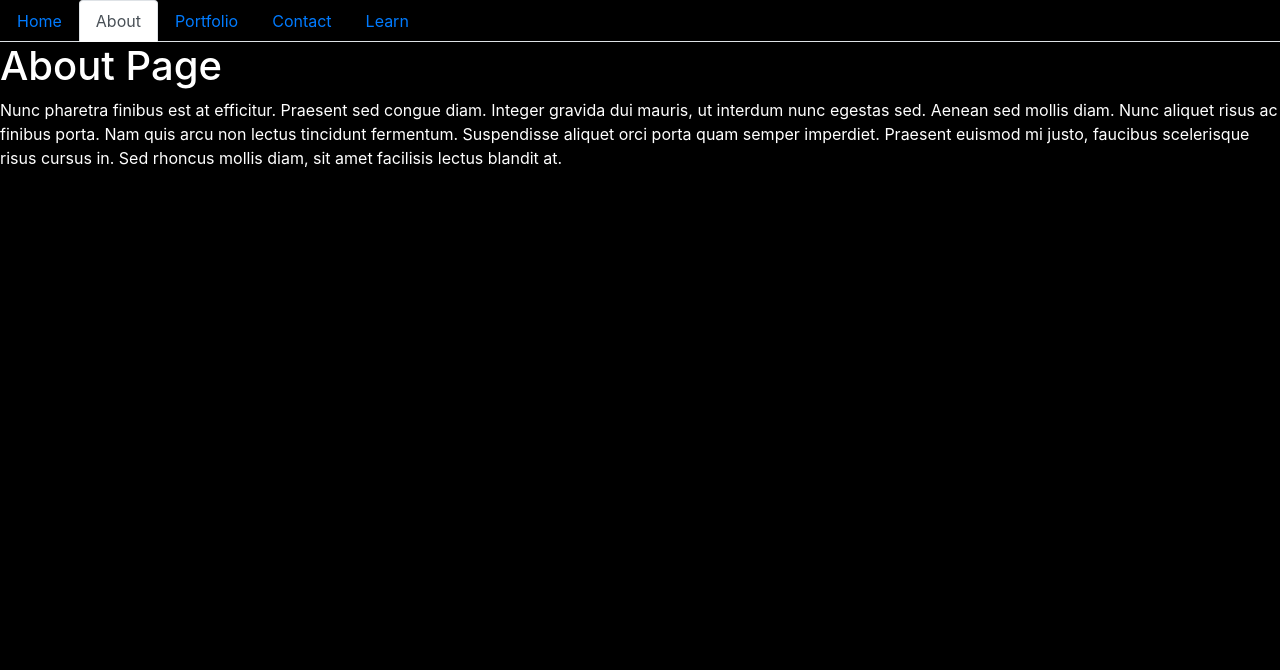
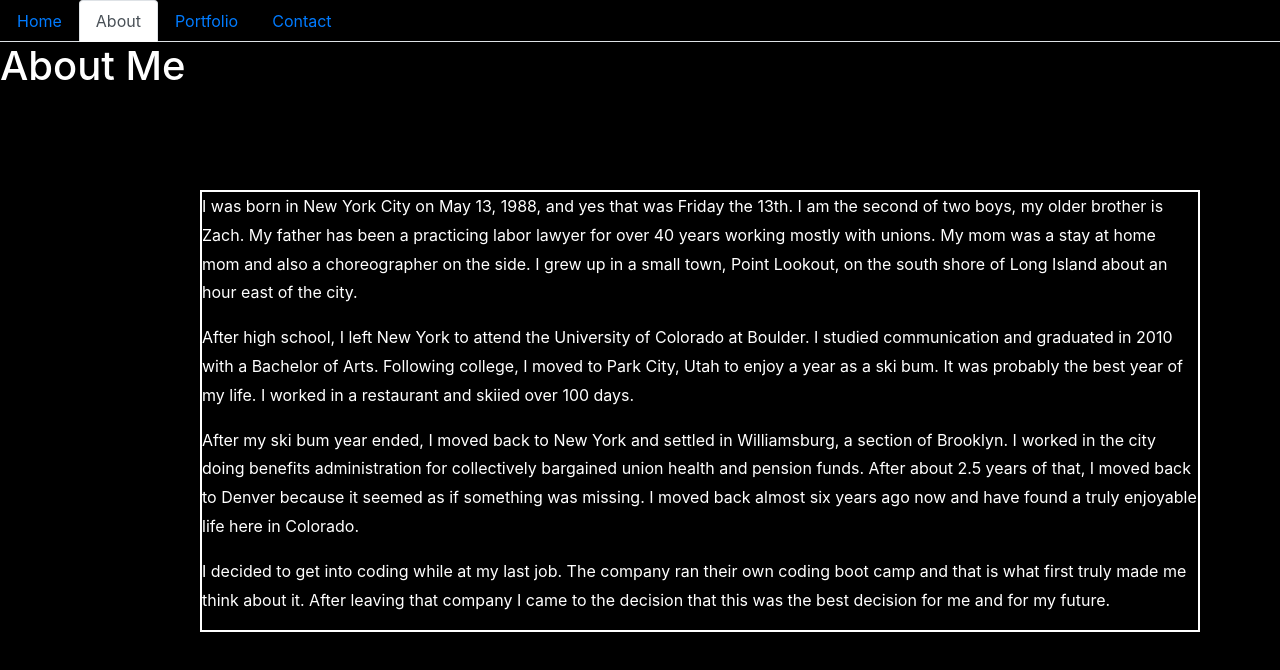
Before and after one commit to benabbott85/B-Abbott-React-Portfolio, a React (Create React App) app: page /about in a window 1280 px wide. Shown: the top 670 px of the page. Built offline with nearby package versions, Linux system fonts and the light colour scheme.

Commit message:
contact page and portfolio done about me added

```diff
--- a/src/App.js
+++ b/src/App.js
@@ -14,7 +14,7 @@ function App() {
         <Route exact path="/" component={Home} />
         <Route exact path="/about" component={About} />
         <Route exact path="/blog" component={Portfolio} />
-        <Route path="/contact" component={Contact} />
+        <Route exact path="/contact" component={Contact} />
       </div>
     </Router>
   );
--- a/src/components/NavTabs.js
+++ b/src/components/NavTabs.js
@@ -39,12 +39,12 @@ function NavTabs() {
         </Link>
       </li>
       <li className="nav-item">
-        <Link
+        {/* <Link
           to="/contact/learn"
           className={location.pathname === "/contact/learn" ? "nav-link active" : "nav-link"}
         >
           Learn
-        </Link>
+        </Link> */}
       </li>
     </ul>
   );
--- a/src/components/pages/About.js
+++ b/src/components/pages/About.js
@@ -4,14 +4,43 @@ import React from "react";
 function About() {
   return (
     <div>
-      <h1>About Page</h1>
-      <p>
-        Nunc pharetra finibus est at efficitur. Praesent sed congue diam. Integer gravida dui
-        mauris, ut interdum nunc egestas sed. Aenean sed mollis diam. Nunc aliquet risus ac finibus
-        porta. Nam quis arcu non lectus tincidunt fermentum. Suspendisse aliquet orci porta quam
-        semper imperdiet. Praesent euismod mi justo, faucibus scelerisque risus cursus in. Sed
-        rhoncus mollis diam, sit amet facilisis lectus blandit at.
-      </p>
+      <h1>About Me</h1>
+      <div class="aboutme">
+      <p> I was born in New York City on May 13, 1988, and yes that was Friday the 13th. I am the second of two boys,
+              my
+              older brother is Zach.
+              My father has been a practicing labor lawyer for over 40 years working mostly with unions. My mom was a stay
+              at home mom and also
+              a choreographer on the side.
+              I grew up in a small town, Point Lookout, on the south shore of Long Island about an hour east of the city.
+          </p>
+
+          <p> After high school, I left New York to attend the University of Colorado at Boulder. I studied communication
+              and
+              graduated in 2010 with a
+              Bachelor of Arts. Following college, I moved to Park City, Utah to enjoy a year as a ski bum. It was
+              probably
+              the best year of my life.
+              I worked in a restaurant and skiied over 100 days.
+          </p>
+
+          <p> After my ski bum year ended, I moved back to New York and settled in Williamsburg, a section of Brooklyn. I
+              worked in the city doing benefits
+              administration for collectively bargained union health and pension funds. After about 2.5 years of that, I
+              moved
+              back to Denver because it seemed
+              as if something was missing. I moved back almost six years ago now and have found a truly enjoyable life
+              here in
+              Colorado.
+          </p>
+
+          <p> I decided to get into coding while at my last job. The company ran their own coding boot camp and that is
+              what
+              first truly made me think about it.
+              After leaving that company I came to the decision that this was the best decision for me and for my future.
+          </p>
+
+      </div>
     </div>
   );
 }
--- a/src/components/pages/Contact.js
+++ b/src/components/pages/Contact.js
@@ -5,20 +5,19 @@ import Learn from "./Learn";
 
 function Contact(props) {
   return (
-    <div>
+    <div className="contact">
       <h1>Contact Me</h1>
       <p>
         Tel: (516) 318-1366
+        <br></br>
+
         Email: babbott85@gmail.com
+        <br></br>
+
         Github: benabbott85
+        <br></br>
       </p>
-      <Link to={`${props.match.url}/learn`} role="button" className="btn btn-link">
-        Learn More
-      </Link>{" "}
-      <Link to="/contact" role="button" className="btn btn-link">
-        Learn Less
-      </Link>
-      <Route exact path={`${props.match.url}/learn`} component={Learn} />
+
     </div>
   );
 }
--- a/src/components/pages/porfolio.js
+++ b/src/components/pages/porfolio.js
@@ -1,12 +1,26 @@
 import React from "react";
 // import NavTabs from "./NavTabs"
-import "../../style.css"
+import "../../style.css";
 
 function Portfolio() {
   return (
     <div>
       <h1>Portfolio Page</h1>
-      <img className="portfolioimg" src="https://dynaimage.cdn.cnn.com/cnn/c_fill,g_auto,w_1200,h_675,ar_16:9/https%3A%2F%2Fcdn.cnn.com%2Fcnnnext%2Fdam%2Fassets%2F200126144225-06-kobe-bryant-lead-image.jpg" alt="kobe"></img>
+      <div class="wrapper">
+        <div class="wrapper">
+          <a href="https://benabbott85.github.io/Project-1/">
+            {" "}
+            <img className="portfolioimg" src="logo2.png" alt="easicuisi"></img>
+          </a>
+
+           <a href="https://benabbott85.github.io/B-Abbott-HW-5/"><img className="dayplanner"src="https://bwprintworks.com/39-large_default/small-one-week-view-day-planner-8-5-x-5-5.jpg" alt="dayplanner"></img>
+           </a>
+
+           <a href= "https://lit-shelf-33451.herokuapp.com/"><img className="notetaker" src="https://jeffshore.com/wp-content/uploads/2016/07/Taking-Notes.jpg" alt="notetaker"></img></a>
+
+           <a href="https://github.com/benabbott85/B-Abbott-HW-8"><img className="developerprofile" src="https://cdn-images-1.medium.com/max/1600/1*137RurhEOkjDyUGWQJhvAg.png" alt="developerprofile"></img></a>
+        </div>
+      </div>
     </div>
   );
 }
--- a/src/style.css
+++ b/src/style.css
@@ -2,3 +2,50 @@ body {
     background: black;
     color: white;
 }
+
+.portfolioimg {
+  height: 200px;
+  width: 250px;
+  margin-left: 225px;
+}
+
+.dayplanner{
+    height: 200px;
+    width: 250px;
+    margin-left: 300px;
+}
+
+.notetaker{
+    height: 200px;
+    width: 250px;
+    margin-left: 225px;
+    margin-top: 50px;
+}
+
+.developerprofile {
+    height: 200px;
+    width: 250px;
+    margin-left: 300px;
+    margin-top: 50px;
+}
+
+.contact{
+    border-style: solid;
+    border-color: white;
+    border-width: 2px;
+    text-align: center;
+    width: 250px;
+    margin-left: 550px;
+    margin-top: 200px;
+
+}
+
+.aboutme{
+    border-style: solid;
+    border-color: white;
+    border-width: 2px;
+    line-height: 1.8;
+    width: 1000px;
+    margin-left: 200px;
+    margin-top: 100px;
+}
```
Also changed, not shown: public/logo2.png (added).
